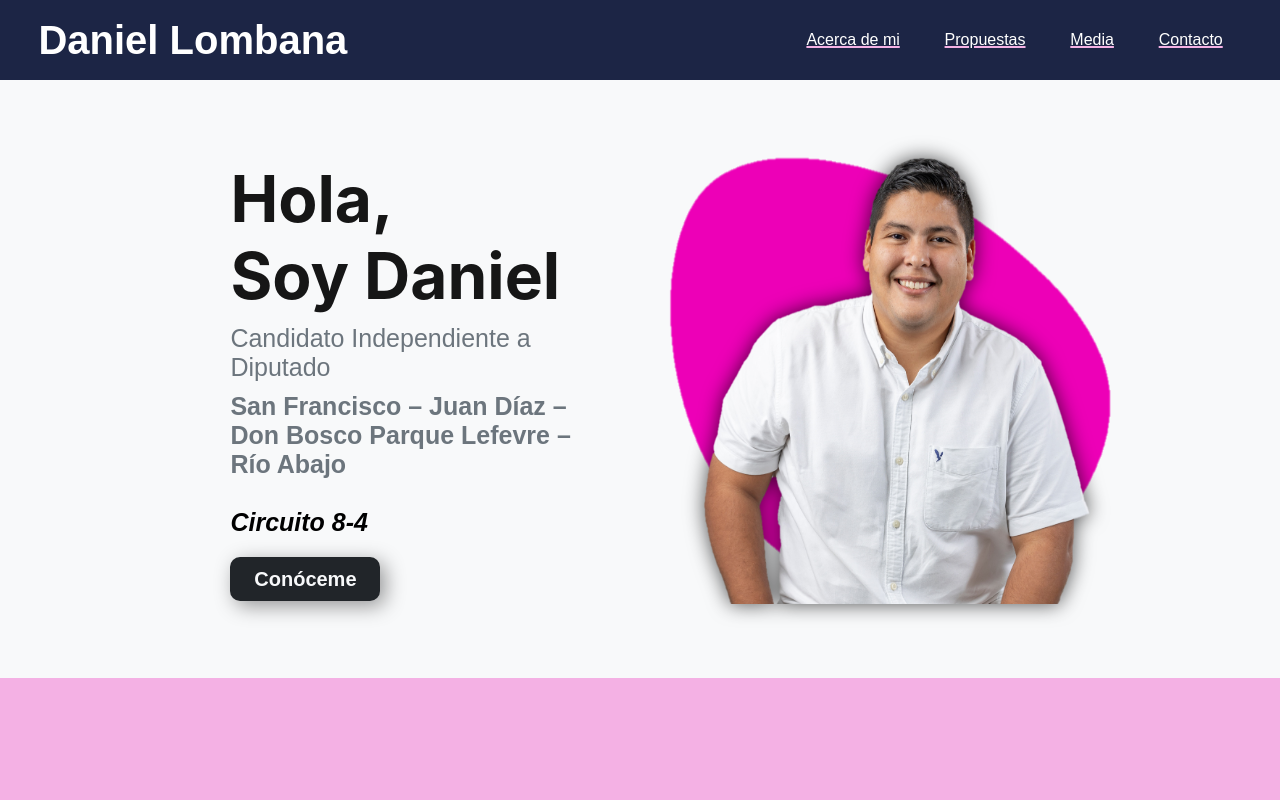
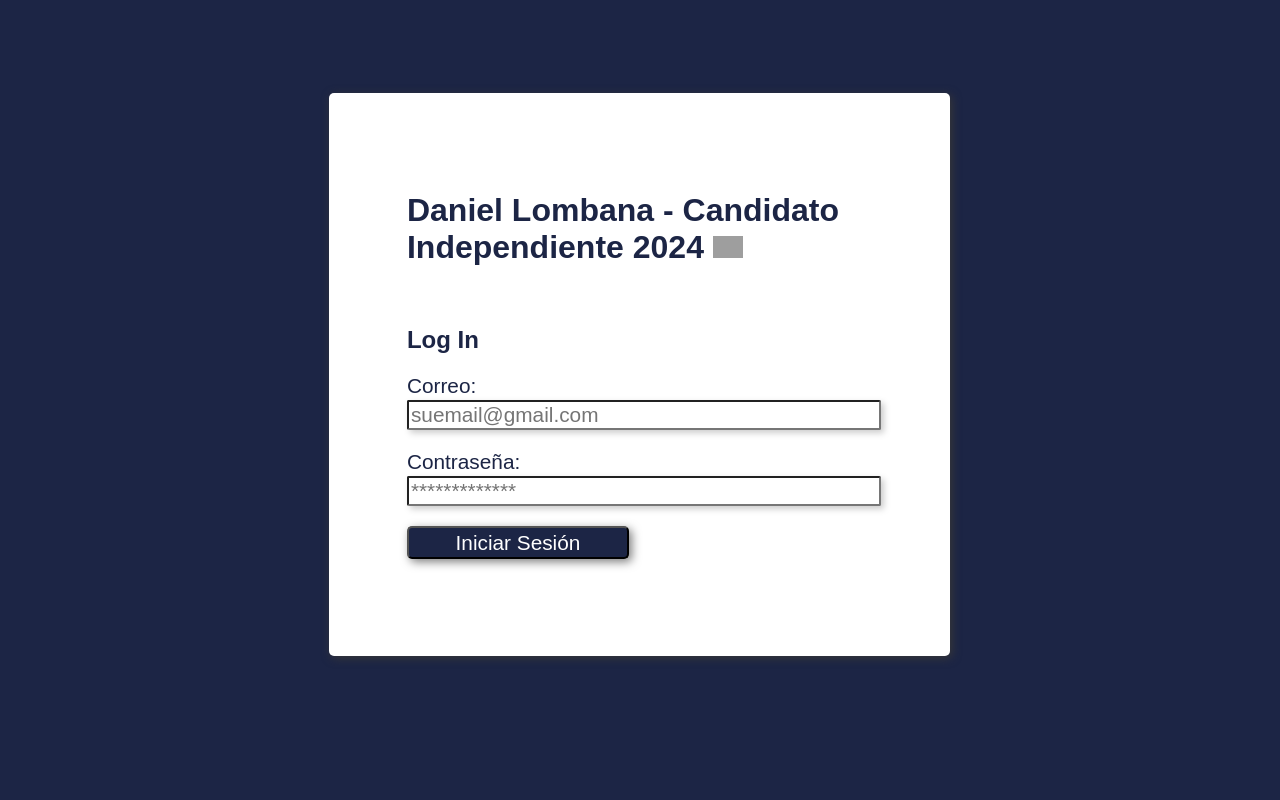
Before and after one commit to LuisCeballos24/LandingPage, a React (Vite) app: page /login in a window 1280 px wide. Shown: the top 800 px of the page. Built offline with nearby package versions, Linux system fonts and the light colour scheme; grey boxes are pictures that could not be loaded.

Commit message:
Generar Excel

```diff
--- a/src/App.jsx
+++ b/src/App.jsx
@@ -1,11 +1,7 @@
 import React, { useEffect } from 'react'
-import { Navbar } from './components/Navbar.jsx'
-import { Banner } from './components/Banner.jsx'
-import { AcercaDeMi } from './components/AcercaDeMi.jsx'
-import { Propuestas } from './components/Propuestas.jsx'
-import { Media } from './components/Media.jsx'
-import { Suscribete } from './components/Suscribete.jsx'
-import { Footer } from './components/Footer.jsx'
+import { Route, Routes } from 'react-router-dom'
+import { Inicio } from './pages/Inicio.jsx'
+import { Login } from './pages/Login.jsx'
 import AOS from 'aos';
 
 import 'aos/dist/aos.css';
@@ -17,14 +13,9 @@ export function App() {
   }, []);
 
   return (
-    <>
-      <Navbar />
-      <Banner />
-      <AcercaDeMi />
-      <Propuestas />
-      <Media />
-      <Suscribete />
-      <Footer />
-    </>
+    <Routes>
+      <Route path='*' element={<Inicio />}></Route>
+      <Route path='/login' element={<Login />}></Route>
+    </Routes>
   )
 }
--- a/src/css/main.css
+++ b/src/css/main.css
@@ -642,3 +642,21 @@ input[type='submit']{
     background-color: #f6c0c0;
     color: #851515;
   }
+
+
+/* Login */
+.login{
+    width: 60% !important;
+    padding: 10%;
+    margin: 12% 10%;
+    background-color: #fff;
+    color: var(--colorAzulPuro);
+    box-shadow: 2px 2px 10px rgb(56, 55, 55);
+    border-radius: 5px;
+}
+.login form label{
+    font-size: 1.3rem;
+}
+.login form input{
+    margin-bottom: 20px;
+}
--- /dev/null
+++ b/src/pages/Inicio.jsx
@@ -0,0 +1,22 @@
+import React from 'react'
+import { Navbar } from '../components/Navbar.jsx'
+import { Banner } from '../components/Banner.jsx'
+import { AcercaDeMi } from '../components/AcercaDeMi.jsx'
+import { Propuestas } from '../components/Propuestas.jsx'
+import { Media } from '../components/Media.jsx'
+import { Suscribete } from '../components/Suscribete.jsx'
+import { Footer } from '../components/Footer.jsx'
+
+export const Inicio = () => {
+  return (
+    <>
+        <Navbar />
+        <Banner />
+        <AcercaDeMi />
+        <Propuestas />
+        <Media />
+        <Suscribete />
+        <Footer />
+    </>
+  )
+}
--- /dev/null
+++ b/src/pages/Login.jsx
@@ -0,0 +1,89 @@
+import React, { useState } from 'react'
+import * as XLSX from 'xlsx';
+// import XLSXStyle from 'xlsx-style';
+import { saveAs } from 'file-saver';
+import { useForm } from 'react-hook-form';
+import { db } from '../utils/firebase'; // Ajusta la ruta según sea necesario
+
+export const Login = () => {
+
+    const { register, handleSubmit, reset } = useForm();
+
+    const generarExcel = (datosColeccion) => {
+
+        console.log(datosColeccion)
+        datosColeccion = datosColeccion.map( item => {
+            return { Nombre: item.name , Telefono : item.number, Correo : item.email, Mensaje : item.mensaje };
+        });
+
+        const ws = XLSX.utils.json_to_sheet(datosColeccion);
+        const wb = XLSX.utils.book_new();
+
+        ws['!cols'] = [{ wch: 25 }, { wch: 15 }, { wch: 25 }, { wch: 50 }];
+        ws['!rows'] = [{ hpx: 25 }];
+
+        XLSX.utils.book_append_sheet(wb, ws, 'Hoja1');
+
+        const excelBuffer = XLSX.write(wb, { bookType: 'xlsx', type: 'array' });
+        const blob = new Blob([excelBuffer], { type: 'application/vnd.openxmlformats-officedocument.spreadsheetml.sheet' });
+
+        saveAs(blob, 'DatosRegistrados.xlsx');
+    }
+
+    const onSubmit = async (datosForm) => {
+        try {
+            // Almacena en la base de datos de Firebase
+            const datosLogin = await db.collection('login')
+            .where('email', '==', datosForm.email)
+            .where('password', '==', datosForm.password)
+            .get()
+            let dataArray = [];
+
+
+            datosLogin.forEach((doc) => {
+                dataArray.push({
+                    ...doc.data()
+                })
+            })
+
+            if (dataArray.length == 1){
+                const datosColeccion = await db.collection('users').get()
+                dataArray = []
+
+                datosColeccion.forEach((doc) => {
+                    dataArray.push({
+                        ...doc.data()
+                    })
+                })
+
+                generarExcel(dataArray)
+            }
+
+            // Limpiar el formulario después del éxito
+            reset();
+            setError(null);
+        } catch (error) {
+            console.error('Error:', error.message);
+            setError(error.message);
+        }
+    };
+
+
+  return (
+    <div className='login' data-aos="zoom-in-right" data-aos-duration="1000">
+        <h1>Daniel Lombana - Candidato Independiente 2024 <img src={'/banderaDePanama.jpg'} alt="" style={{'width': '30px'}}/></h1><br />
+        <h2>Log In</h2>
+        <form method='POST' onSubmit={handleSubmit(onSubmit)}>
+            <label htmlFor="email">
+                Correo:<br />
+                <input type='email' id='email' {...register('email')} placeholder='suemail@gmail.com'/>
+            </label>
+            <label htmlFor="password">
+                Contraseña:<br />
+                <input type='password' id='password' {...register('password')} placeholder='*************'/>
+            </label>
+            <input type="submit" value="Iniciar Sesión" />
+        </form>
+    </div>
+  )
+}
```
Also changed, not shown: package.json (+5 -2 lines), 1 other file (tests, documents, lock files or other folders).
